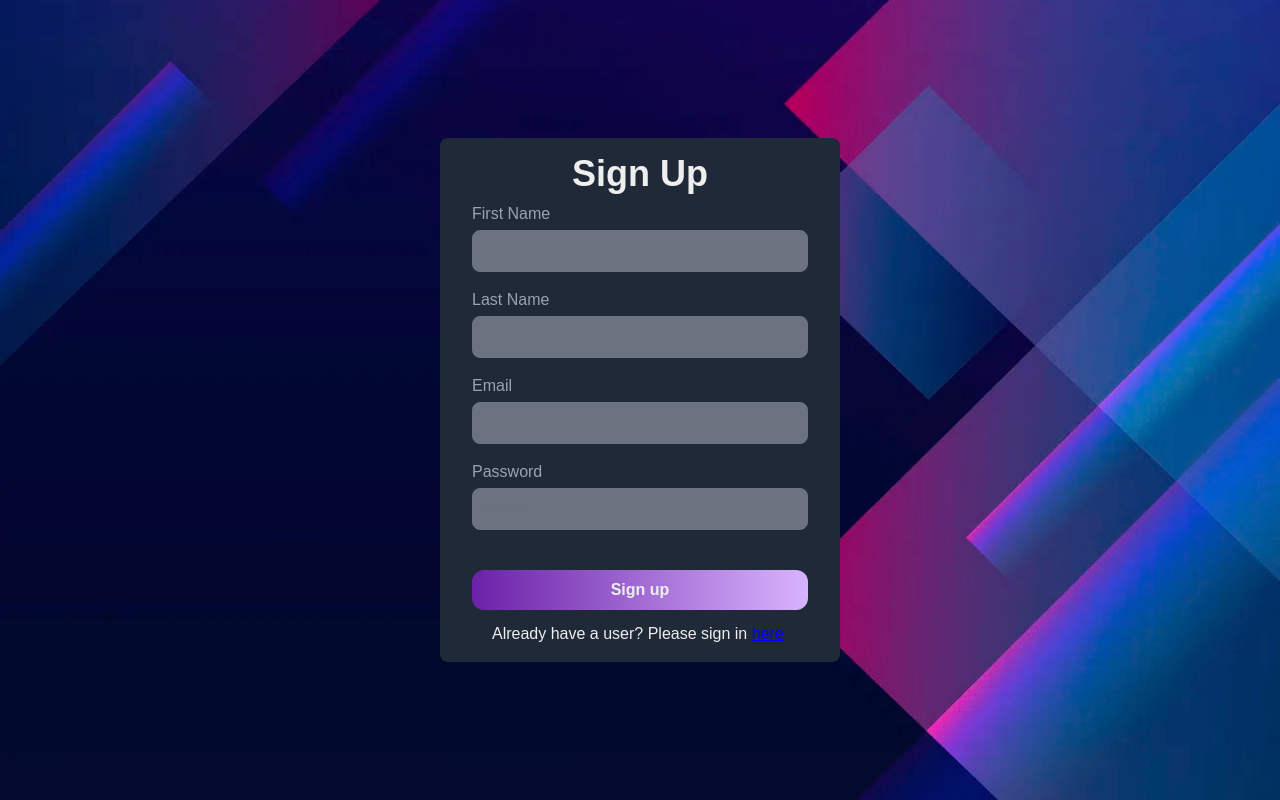
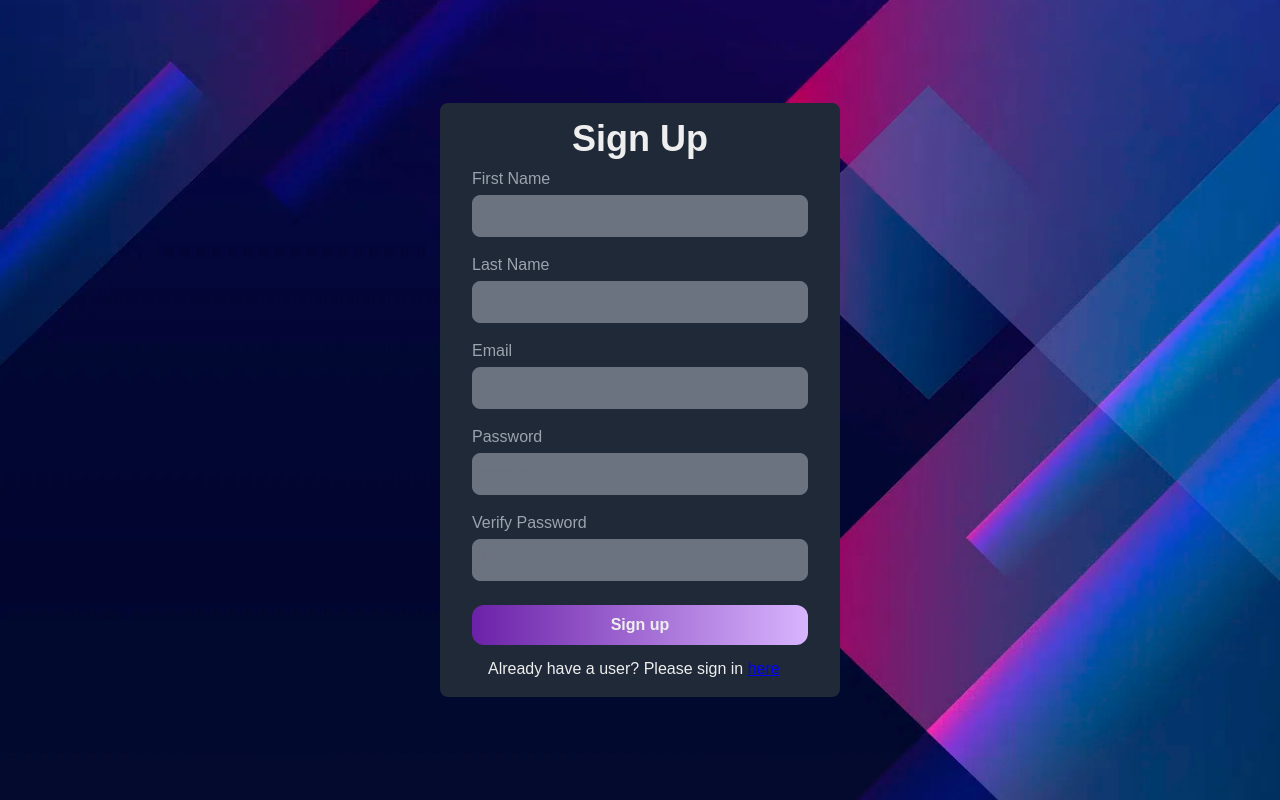
Before and after one commit to Netanel-Iyov/Todo-list, a React (Create React App) app in the folder client/: page /registration in a window 1280 px wide. Built offline with nearby package versions, Linux system fonts and the light colour scheme.

Commit message:
adding password verification and working on loading prompt

```diff
--- a/client/package.json
+++ b/client/package.json
@@ -17,6 +17,7 @@
     "react-dom": "^18.2.0",
     "react-router-dom": "^6.13.0",
     "react-scripts": "5.0.1",
+    "react-spinners": "^0.13.8",
     "stream": "^0.0.2",
     "tailwindcss": "^3.3.2",
     "util": "^0.12.5",
--- a/client/src/components/Registration.jsx
+++ b/client/src/components/Registration.jsx
@@ -14,13 +14,19 @@ const RegistrationPage = () => {
   // Hooks for managing state
   const [email, setEmail] = useState("") // State for the email input field
   const [password, setPassword] = useState("") // State for the password input field
+  const [verifyPassword, setVerifyPassword] = useState("") // State for the verify password input field
   const [firstName, setFirstName] = useState("") // State for the first name input field
   const [lastName, setLastName] = useState("") // State for the last name input field
-  const [loginError, setLoginError] = useState("") // State for displaying login errors
+  const [registrationError, setRegistrationError] = useState("") // State for displaying login errors
+
+  const [loading, setLoading] = useState("") // State for displaying loading component
 
   // useEffect runs the code after the component is rendered
   useEffect(() => {
     ClearLocalStorage()
+    setTimeout(() => {
+      setLoading(false)
+    }, 8000)
   }, [])
 
   /**
@@ -57,10 +63,10 @@ const RegistrationPage = () => {
       if (response.ok) {
         navigate('/login') // Redirects the user to the login page
       } else {
-        setLoginError('* Wrong Registration Details')
+        setRegistrationError('* Wrong Registration Details')
       }
     } catch (error) {
-      setLoginError('* Wrong Registration Details')
+      setRegistrationError('* Wrong Registration Details')
     }
   }
 
@@ -119,17 +125,38 @@ const RegistrationPage = () => {
             />
           </div>
 
-          {loginError && <p className="text-center text-purple-500 mt-2">{loginError}</p>}
+          <div className="flex flex-col text-gray-400 py-2">
+            <label>Verify Password</label>
+            <input
+              className="rounded-lg bg-gray-500 mt-1 p-2 focus:border-purple-600 focus:bg-gray-800 focus:outline-none"
+              type="password"
+              placeholder="********"
+              name="password"
+              onChange={(e) => {
+                setVerifyPassword(e.target.value)
+                if (password === e.target.value) {
+                  setRegistrationError("")
+                } else {
+                setRegistrationError("Passwords do not match")
+                }
+              }}
+
+              value={verifyPassword}
+              required
+            />
+          </div>
+
+          {registrationError && <div className="bg-red-600 w-3/4 h-6 2 pt-1 rounded-md text-xs flex justify-center relative left-10 mt-2"> {registrationError} </div>}
 
           <div>
             <button
               type="submit"
-              className="bg-gradient-to-r from-purple-800 to-purple-300 w-full py-2 my-2 rounded-xl font-semibold hover:bg-gradient-to-r hover:from-purple-1000 hover:to-purple-500 mt-8"
+              className="bg-gradient-to-r from-purple-800 to-purple-300 w-full py-2 my-2 rounded-xl font-semibold hover:bg-gradient-to-r hover:from-purple-1000 hover:to-purple-500 mt-4"
             >
               Sign up
             </button>
 
-            <p className="mt-1 relative left-5">Already have a user? Please sign in{' '}<Link to="/login" style={{ color: 'blue', textDecoration: 'underline' }}>here</Link></p>
+            <p className="mt-1 relative left-4">Already have a user? Please sign in{' '}<Link to="/login" style={{ color: 'blue', textDecoration: 'underline' }}>here</Link></p>
           </div>
         </form>
       </div>
```
Also changed, not shown: 1 other file (tests, documents, lock files or other folders).
